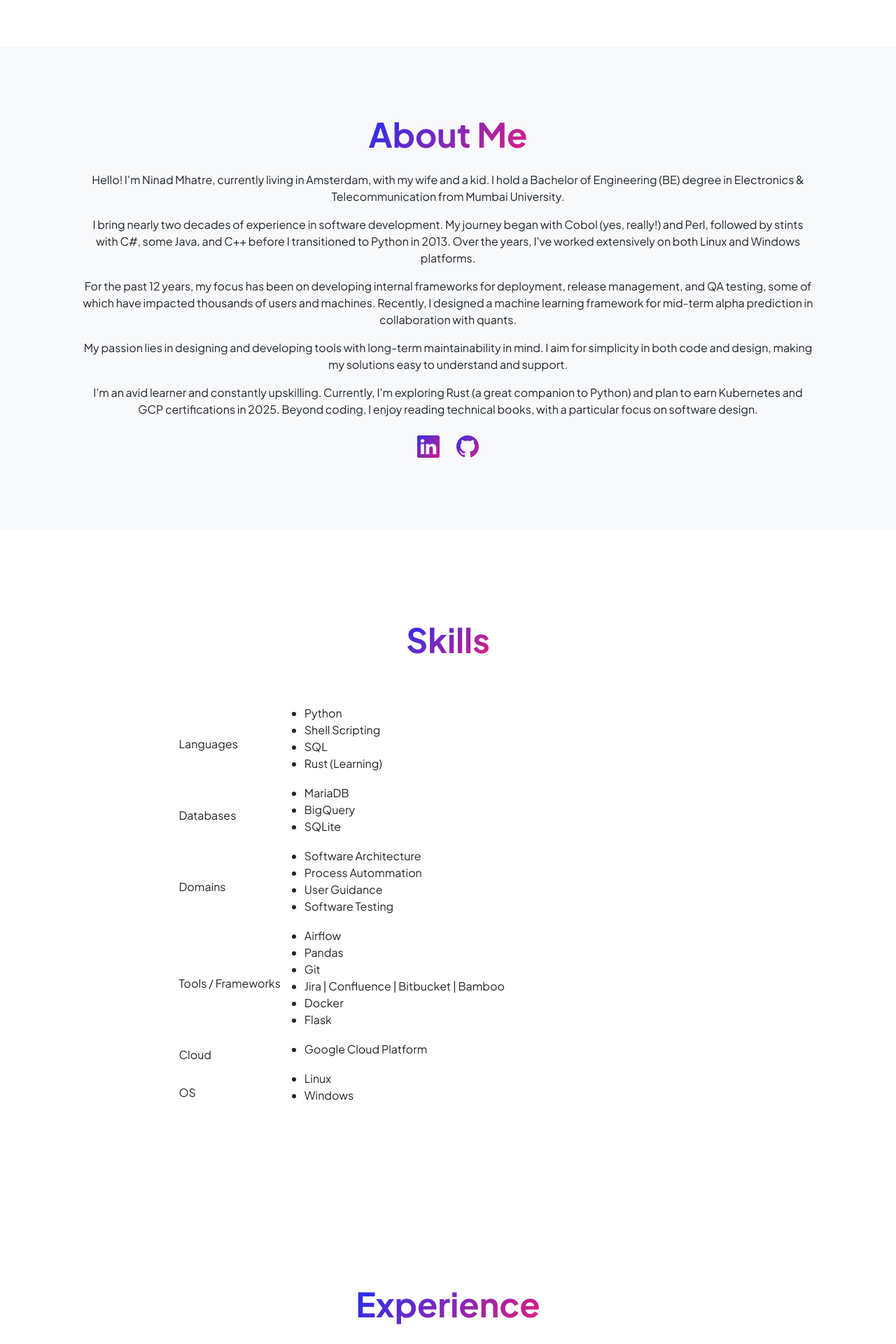
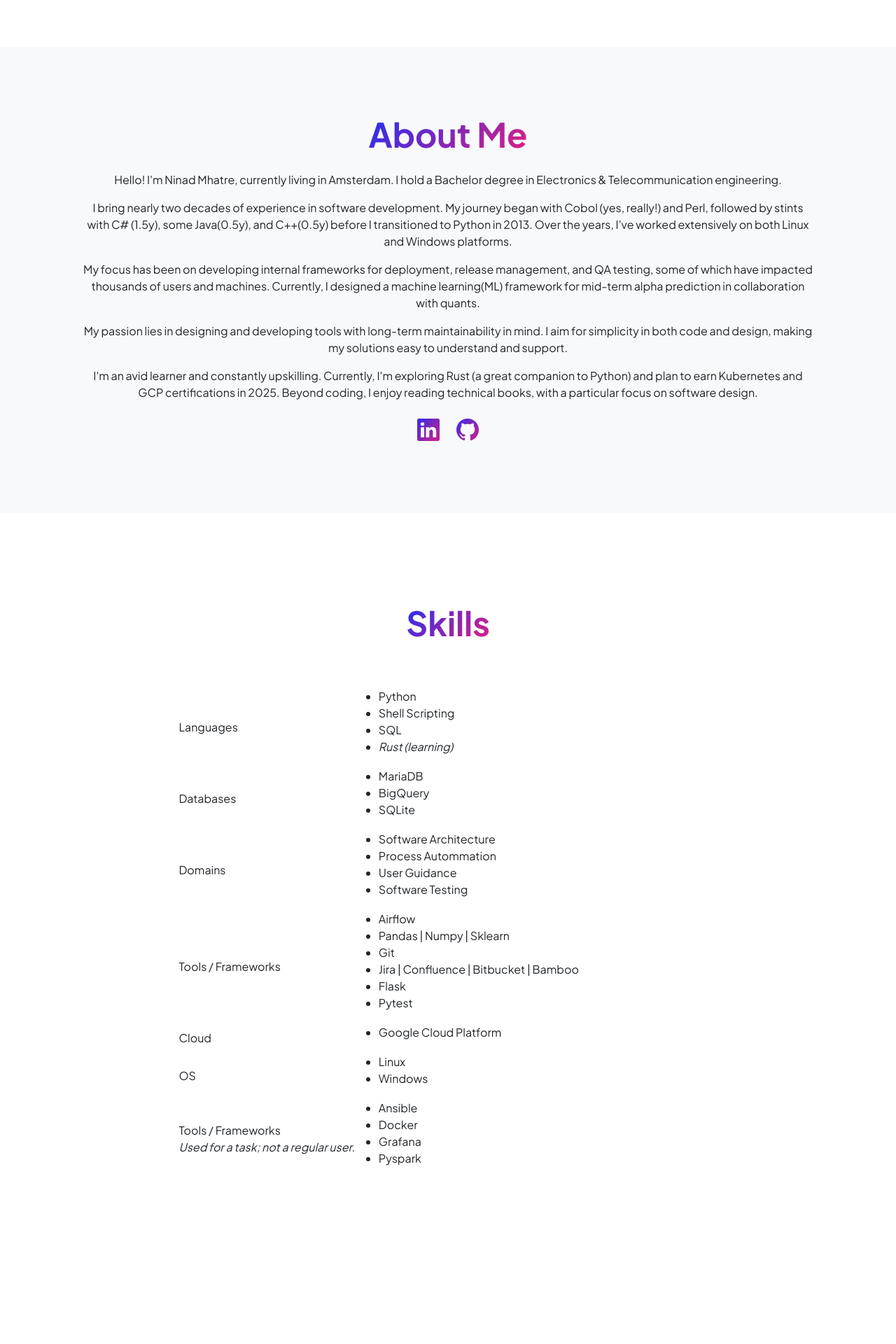
Before and after one commit to ninadmhatre/zuallite, a Flask app: page / in a window 1280 px wide. Shown: the part 1028-2948 px from the top of the page at 70% size. Run offline with Flask 3, Linux system fonts and the light colour scheme; some libraries are stand-ins or nearby versions.

Commit message:
changes in about me, skills

```diff
--- a/templates/index.html
+++ b/templates/index.html
@@ -189,13 +189,13 @@
                                 <p class="lead fw-light mb-4"></p>
                                 <p class="text-muted">
                                     <p>
-                                        Hello! I'm Ninad Mhatre, currently living in Amsterdam, with my wife and a kid. I hold a Bachelor of Engineering (BE) degree in Electronics & Telecommunication from Mumbai University.
+                                        Hello! I'm Ninad Mhatre, currently living in Amsterdam. I hold a Bachelor degree in Electronics & Telecommunication engineering.
                                     </p>
                                     <p>
-                                        I bring nearly two decades of experience in software development. My journey began with Cobol (yes, really!) and Perl, followed by stints with C#, some Java, and C++ before I transitioned to Python in 2013. Over the years, I've worked extensively on both Linux and Windows platforms.
+                                        I bring nearly two decades of experience in software development. My journey began with Cobol (yes, really!) and Perl, followed by stints with C# (1.5y), some Java(0.5y), and C++(0.5y) before I transitioned to Python in 2013. Over the years, I've worked extensively on both Linux and Windows platforms.
                                     </p>
                                     <p>
-                                        For the past 12 years, my focus has been on developing internal frameworks for deployment, release management, and QA testing, some of which have impacted thousands of users and machines. Recently, I designed a machine learning framework for mid-term alpha prediction in collaboration with quants.
+                                        My focus has been on developing internal frameworks for deployment, release management, and QA testing, some of which have impacted thousands of users and machines. Currently, I designed a machine learning(ML) framework for mid-term alpha prediction in collaboration with quants.
                                     </p>
                                     <p>
                                         My passion lies in designing and developing tools with long-term maintainability in mind. I aim for simplicity in both code and design, making my solutions easy to understand and support.
@@ -206,7 +206,7 @@
                                 </p>
                                 <div class="d-flex justify-content-center fs-2 gap-4">
                                     <a class="text-gradient" href="{{ config.LINKED_IN }}" target="_blank"><i class="bi bi-linkedin"></i></a>
-                                    <a class="text-gradient" href="{{ config.GIT_HUB }}" target="_blank"><i class="bi bi-github"></i></a>
+                                    <a class="text-gradient" href="{{ config.GIT_HUB }}" target="_blank" title="Check my personal projects over the years"><i class="bi bi-github"></i></a>
                                 </div>
                             </div>
                         </div>
@@ -231,7 +231,7 @@
                                                 <li>Python</li>
                                                 <li>Shell Scripting</li>
                                                 <li>SQL</li>
-                                                <li>Rust (Learning)</li>
+                                                <li><i>Rust (learning)</i></li>
                                             </ul>
                                         </td>
                                     </tr>
@@ -261,11 +261,11 @@
                                         <td>
                                             <ul>
                                                 <li>Airflow</li>
-                                                <li>Pandas</li>
+                                                <li>Pandas | Numpy | Sklearn</li>
                                                 <li>Git</li>
                                                 <li>Jira | Confluence | Bitbucket | Bamboo</li>
-                                                <li>Docker</li>
                                                 <li>Flask</li>
+                                                <li>Pytest</li>
                                             </ul>
                                         </td>
                                     </tr>
@@ -283,6 +283,17 @@
                                             <ul>
                                                 <li>Linux</li>
                                                 <li>Windows</li>
+                                            </ul>
+                                        </td>
+                                    </tr>
+                                    <tr>
+                                        <td>Tools / Frameworks </br><i>Used for a task; not a regular user.</i></td>
+                                        <td>
+                                            <ul>
+                                                <li>Ansible</li>
+                                                <li>Docker</li>
+                                                <li>Grafana</li>
+                                                <li>Pyspark</li>
                                             </ul>
                                         </td>
                                     </tr>
```
